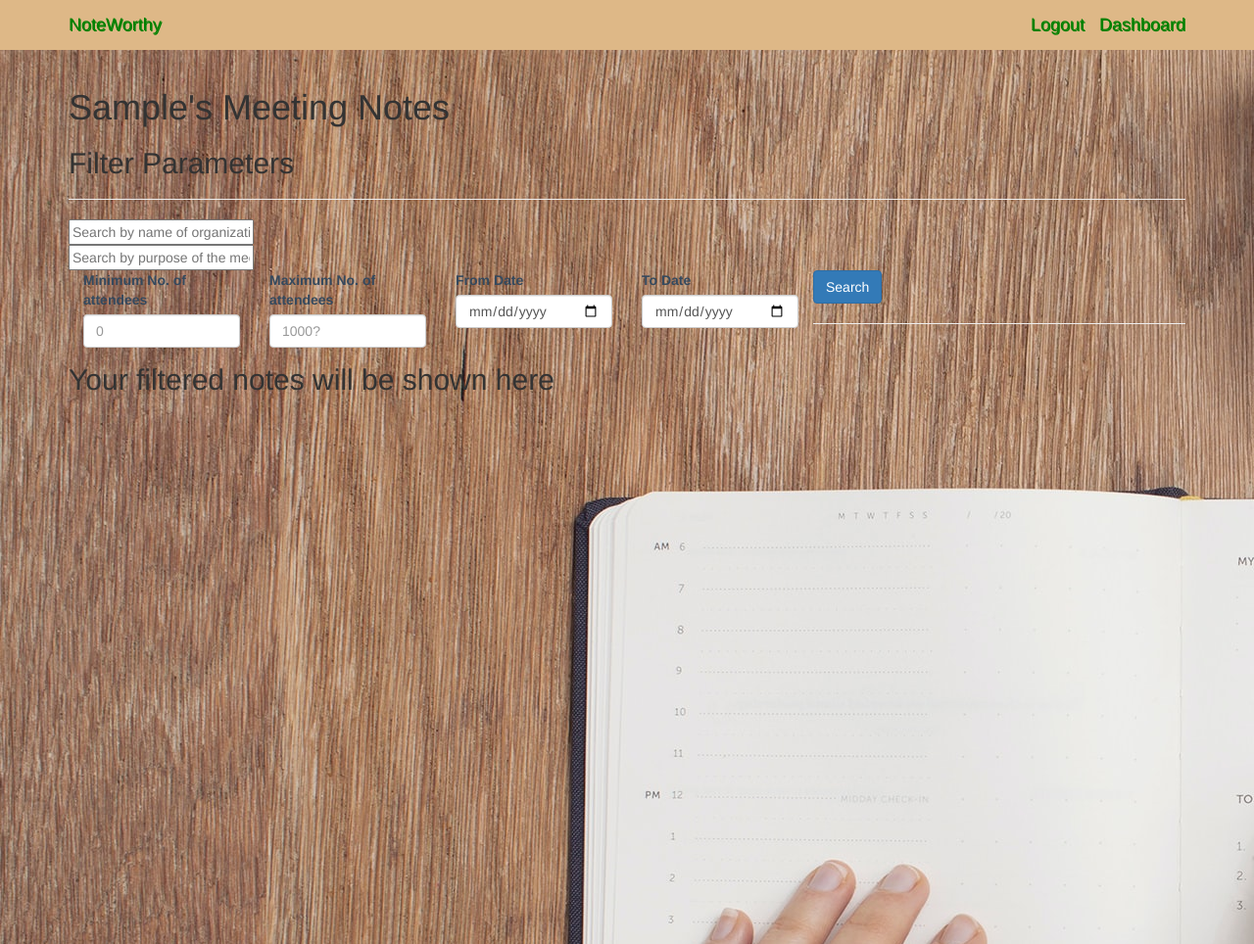
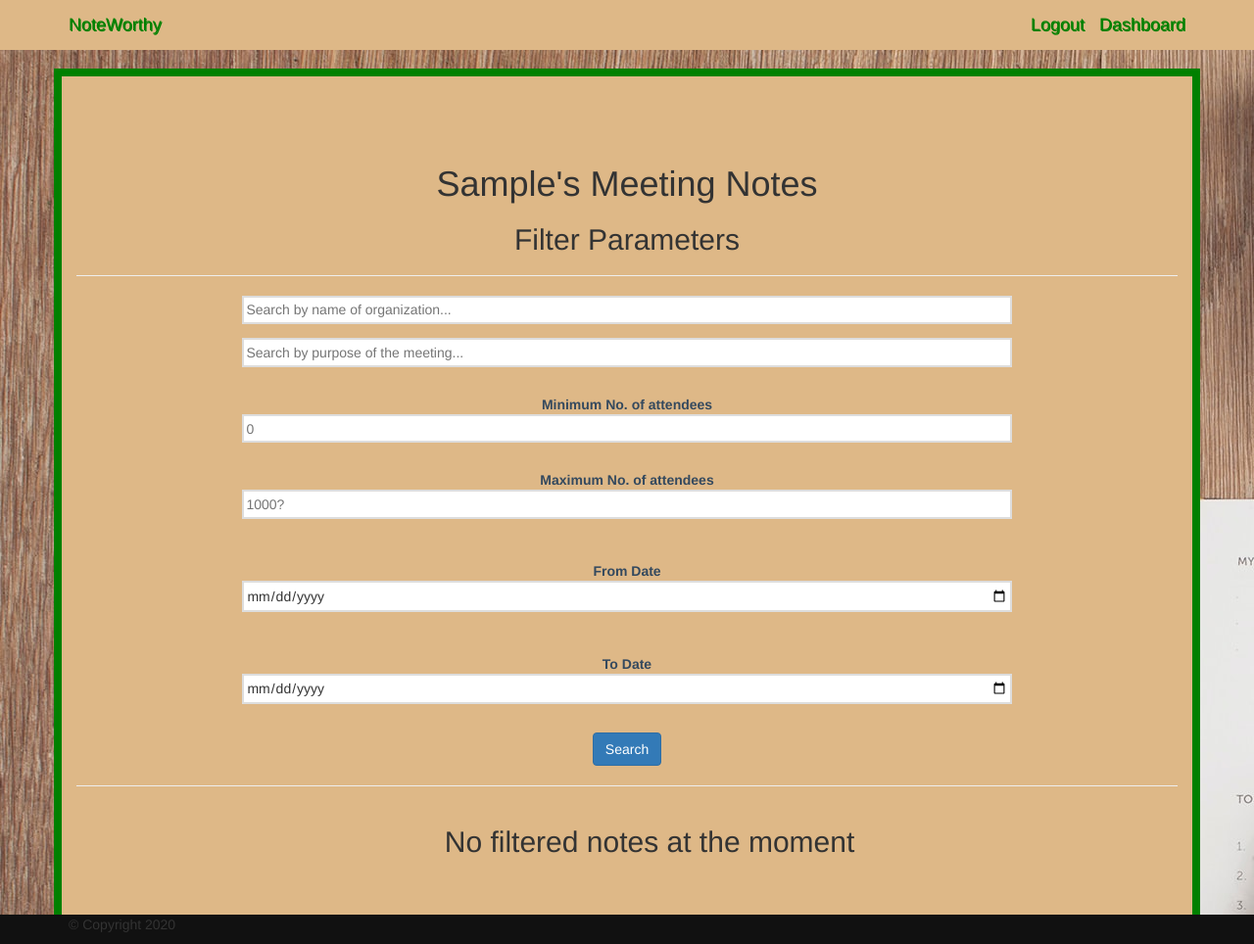
Before and after one commit to jonathankamau/note-taking-app, a Django app: template app/template/filter_results.html in a window 1280 px wide. Shown: the whole page at 98% size. Run offline with Django 3.2, Linux system fonts and the light colour scheme; the template is opened without the code that fills it, so the values that code supplies are empty; the visitor is signed in with stand-in values (Sample User, id 1); some libraries are stand-ins or nearby versions.

Commit message:
[Feature] update filter template

```diff
--- a/app/template/filter_results.html
+++ b/app/template/filter_results.html
@@ -1,53 +1,49 @@
 {% extends 'base.html' %}
 {% block content%}
 
-<main class="container">
+<div class="container pure-border text-center">
 <h1>{{ user.first_name }}'s Meeting Notes</h1>
 
-<div>
     <h2>Filter Parameters</h2>
     <hr/>
-    <form action="{% url 'filter_results' %}" method="GET">
-        <div class="form-row">
-            <div class="form-group col-12">
-                <div class="input-group">
+    <form action="{% url 'filter_results' %}" method="GET" class="pure-form pure-form-aligned">
+    <fieldset>
+        {% csrf_token %}
+            <div class="col-12">
                 <input name="org_name" type="text" placeholder="Search by name of organization...">
                 <span class="input-group-append">
                     <div class="input-group-text bg-transparent">
                         <i class="fa fa-search"></i>
                     </div>
                 </span>
-        </div>
-        <div class="form-row">
-            <div class="form-group col-12">
-                <div class="input-group">
+                </div>
+            <div class="col-12">
                 <input name="purpose" type="text" placeholder="Search by purpose of the meeting...">
                 <span class="input-group-append">
                     <div class="input-group-text bg-transparent">
                         <i class="fa fa-search"></i>
                     </div>
                 </span>
-        </div>
-        <div class="form-group col-md-2 col-lg-2">
-            <label for="MinAttendees">Minimum No. of attendees</label>
-            <input type="number" min=0 class="form-control" placeholder="0" id="MinAttendees" name="min_attendees">
+            </div>
+        <div class="col-12">
+            <label for="MinAttendees">Minimum No. of attendees</label><br>
+            <input type="number" min=0 placeholder="0" id="MinAttendees" name="min_attendees">
           </div>
-          <div class="form-group col-md-2 col-lg-2">
-            <label for="MaxAttendees">Maximum No. of attendees</label>
-            <input type="number" min=0 class="form-control" placeholder="1000?" id="MaxAttendees" name="max_attendees">
+          <div class="form-group col-12">
+            <label for="MaxAttendees">Maximum No. of attendees</label><br>
+            <input type="number" min=0 placeholder="1000?" id="MaxAttendees" name="max_attendees">
           </div>
-        <div class="form-row">
-            <div class="form-group col-md-2 col-lg-2">
-                <label for="FromDate">From Date</label>
-                <input type="date" class="form-control" id="FromDate" name="from_date">
+            <div class="form-group col-12">
+                <label for="FromDate">From Date</label><br>
+                <input type="date" id="FromDate" name="from_date">
           </div>
-          <div class="form-group col-md-2 col-lg-2">
-                <label for="ToDate">To Date</label>
-                <input type="date" class="form-control" id="ToDate" name="to_date">
+          <div class="form-group col-12">
+                <label for="ToDate">To Date</label><br>
+                <input type="date" id="ToDate" name="to_date">
           </div>
     <button type="submit" class="btn btn-primary">Search</button>
+    </fieldset>
     </form>
-</div>
 <hr>
 <div class="container">
 <div class="row col-md-20">
@@ -66,8 +62,8 @@
         </div>
         {% endfor %}
 {% else %}
-    <h2>Your filtered notes will be shown here</h2>
+    <h2>No filtered notes at the moment</h2>
 {% endif %}
 </div>
-</main>
+</div>
 {% endblock %}
```
